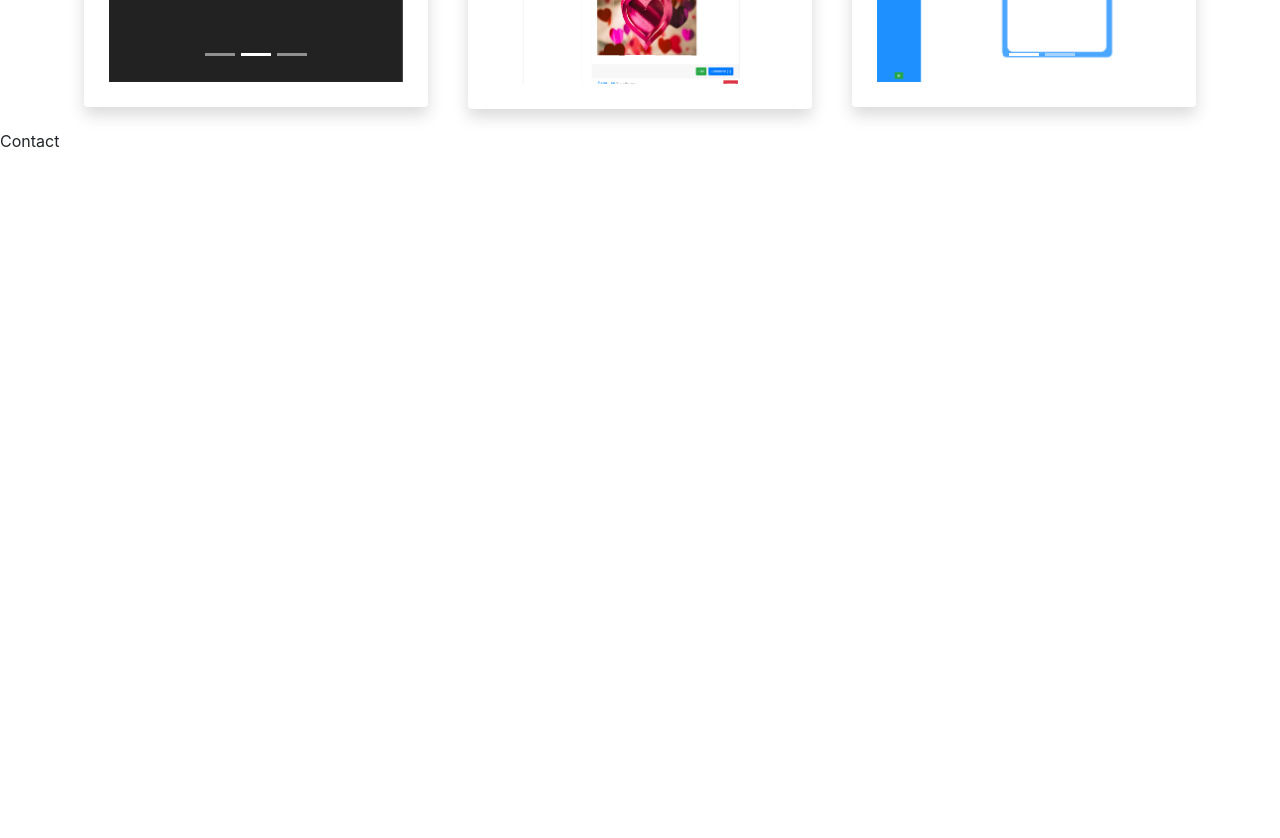
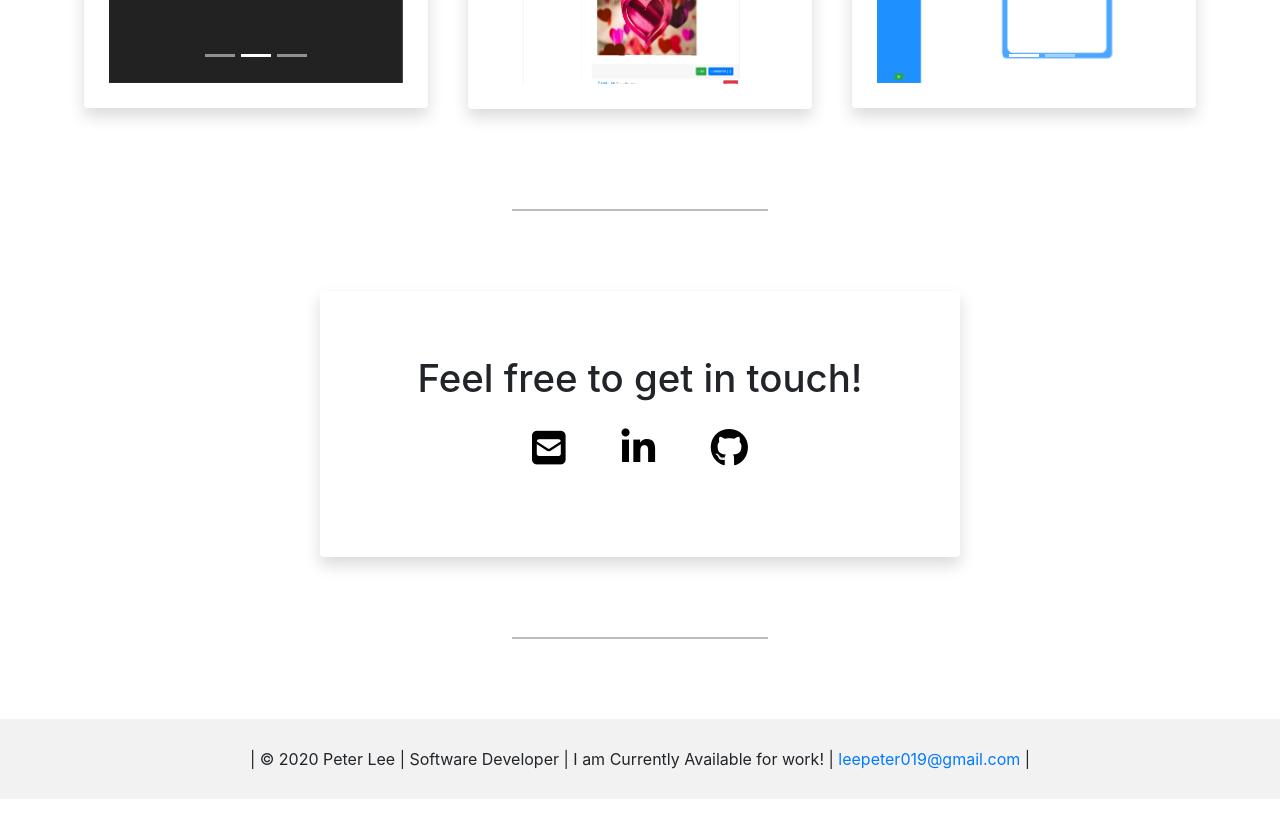
Before and after one commit to PedroL33/portfolio, a React (Create React App) app: page / in a window 1280 px wide. Shown: the part 1880-2718 px from the top of the page. After the commit the page ends 2679 px from the top, so only its background shows below. Built offline with nearby package versions, Linux system fonts and the light colour scheme.

Commit message:
Contact and footer added.

```diff
--- a/src/App.css
+++ b/src/App.css
@@ -14,7 +14,7 @@
   color: rgb(122, 122, 122);
 }
 
-.project-spacer {
+.section-spacer {
   margin: 10vh auto;
   width: 20%;
   border-bottom: 2px solid rgb(189, 186, 186);
@@ -36,9 +36,9 @@
 }
 
 .project {
-  /* height: 600px; */
   padding: 20px;
   border-radius: 10px;
+  margin: auto;
 }
 
 .project-container {
@@ -134,6 +134,49 @@
   align-items: center;
 }
 
+.contact-container {
+  padding: 5%;
+  width: 50%;
+  margin: auto;
+  display: flex;
+  flex-direction: column;
+  align-items: center;
+  justify-content:center;
+}
+
+.contact-container h1 {
+  font-size: 3vw;
+}
+
+.contact-links {
+  display: flex;
+  justify-content: space-between;
+  padding:0;
+  list-style-type: none;
+  font-size: 3vw;
+  width: 50%;
+  margin-top: 2%;
+}
+
+.contact-link-item {
+  margin: 20px;
+  color: black;
+}
+
+.contact-link-item:hover {
+  color: orange;
+}
+
+.footer-container {
+  height: 10vh;
+  margin-top: 10vh;
+  background-color: rgb(128, 128, 128, 0.1);
+  display: flex;
+  justify-content: center;
+  align-items: center;
+}
+
+
 @media screen and (max-width: 1200px) {
   .about-info {
     margin: 200px auto 0 auto;
--- a/src/App.js
+++ b/src/App.js
@@ -5,6 +5,7 @@ import Header from './components/header';
 import Projects from './components/projects/index';
 import About from './components/about';
 import Contact from './components/contact';
+import Footer from './components/footer';
 import {setSticky, currentToAbout, currentToContact, currentToProjects, currentReset} from './actions/index';
 import { useDispatch } from 'react-redux';
 
@@ -53,6 +54,7 @@ function App() {
       <div ref={contactRef}>
         <Contact />
       </div>
+      <Footer />
     </div>
   )
 }
--- a/src/components/contact.js
+++ b/src/components/contact.js
@@ -2,15 +2,31 @@ import React from 'react';
 import { useSelector } from 'react-redux';
 
 function Contact() {
-    const sticky = useSelector(state => state.sticky)
-    const style = {
-        height: '90vh',
-    }
+
     return (
         <div className="stickyItem">
-            <div style={style}>
-                Contact
+            <div className="section-spacer"></div>
+            <div className="contact-container shadow bg-white rounded">
+                <h1>Feel free to get in touch!</h1>
+                <ul className="contact-links">
+                    <li>
+                        <a className="contact-link-item" href="mailto: leepeter019@gmail.com">
+                            <i className="fas fa-envelope-square"></i>
+                        </a>
+                    </li>
+                    <li>
+                        <a className="contact-link-item" href="https://www.linkedin.com/in/peter-lee-2973371a4/">
+                            <i className="fab fa-linkedin-in"></i>
+                        </a>
+                    </li>
+                    <li>
+                        <a className="contact-link-item" href="https://github.com/PedroL33">
+                            <i className="fab fa-github"></i>
+                        </a>
+                    </li>
+                </ul>
             </div>
+            <div className="section-spacer"></div>
         </div>
     )
 }
--- /dev/null
+++ b/src/components/footer.js
@@ -0,0 +1,17 @@
+import React from 'react';
+
+function Footer() {
+    return (
+        <div className="footer-container">
+            <div className="footer-content">
+                | © 2020 Peter Lee | Software Developer | I am Currently Available for work! |&nbsp;
+                <a href="mailto: leepeter019@gmail.com">
+                    leepeter019@gmail.com
+                </a>
+                &nbsp;|
+            </div>
+        </div>
+    )
+}
+
+export default Footer;
--- a/src/components/header.js
+++ b/src/components/header.js
@@ -34,7 +34,7 @@ function Header() {
                     <li className="text-center mx-2">
                         <div className="btn">
                             <a className="text-white" href="https://github.com/PedroL33">
-                                <i className="far fa-file"></i>
+                                <i class="fab fa-github"></i>
                             </a>
                         </div>
                     </li>
--- a/src/components/projects/index.js
+++ b/src/components/projects/index.js
@@ -20,7 +20,7 @@ function Projects() {
 
     return (
         <div>
-            <div className="project-spacer"></div>
+            <div className="section-spacer"></div>
             <h1 className="text-center mb-5">Projects</h1>
             <div className="row projects-container">
                 <Project title={trTitle} description={trDescription} images={racetyperImages} links={trLinks}  />
```
